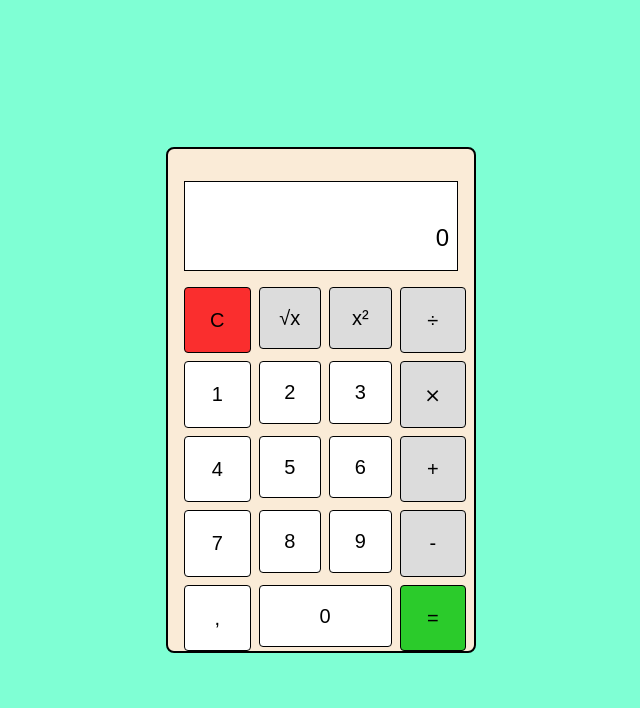
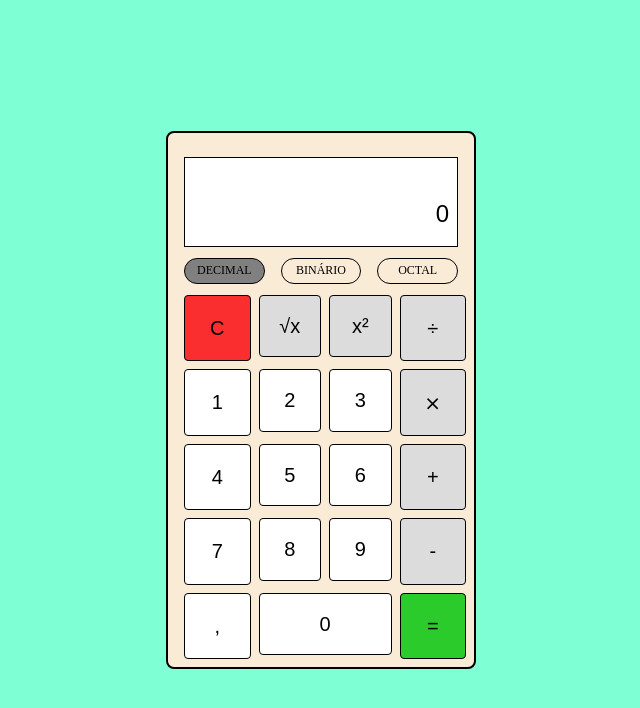
Before and after one commit to cristianomggrandi/calculadora-octal-2.0, a plain HTML site: page index.html in a window 1280 px wide. Shown: the whole page, without its empty margins (319-959 px from the left). Drawn offline with Linux system fonts and the light colour scheme.

Commit message:
Criar botões para alterar a base

```diff
--- a/index.html
+++ b/index.html
@@ -15,6 +15,14 @@
             <div class="calculadora-resultado-container">
                 <span id="calculadora-conta"></span>
                 <span id="calculadora-resultado">0</span>
+            </div>
+            <div class="calculadora-bases-container">
+                <input id="dec" type="radio" name="base" checked />
+                <label for="dec">DECIMAL</label>
+                <input id="bin" type="radio" name="base" />
+                <label for="bin">BINÁRIO</label>
+                <input id="oct" type="radio" name="base" />
+                <label for="oct">OCTAL</label>
             </div>
             <div class="calculadora-botoes-container">
                 <button class="calculadora-botao-clear">C</button>
--- a/styles.css
+++ b/styles.css
@@ -10,14 +10,13 @@ body {
 
 .calculadora-container {
     border: 2px black solid;
-    padding: 1rem;
+    padding: 1.5rem 1rem;
     background-color: antiquewhite;
     border-radius: 0.5rem;
 }
 
 .calculadora-resultado-container {
     border: 1px black solid;
-    margin: 1rem 0;
     background-color: white;
 }
 
@@ -39,6 +38,34 @@ body {
     height: 0.5rem;
     width: 16rem;
     text-align: right;
+}
+
+.calculadora-bases-container {
+    display: flex;
+    justify-content: space-between;
+    align-items: center;
+    gap: 1rem;
+    height: 2rem;
+    margin: 0.5rem 0;
+}
+
+.calculadora-bases-container > label {
+    height: 1.5rem;
+    font-size: 0.75rem;
+    flex: 1;
+    border: 1px solid black;
+    border-radius: 1rem;
+    display: flex;
+    justify-content: center;
+    align-items: center;
+}
+
+.calculadora-bases-container > input {
+    display: none;
+}
+
+.calculadora-bases-container > input:checked + label {
+    background-color: grey;
 }
 
 .calculadora-botoes-container {
```
